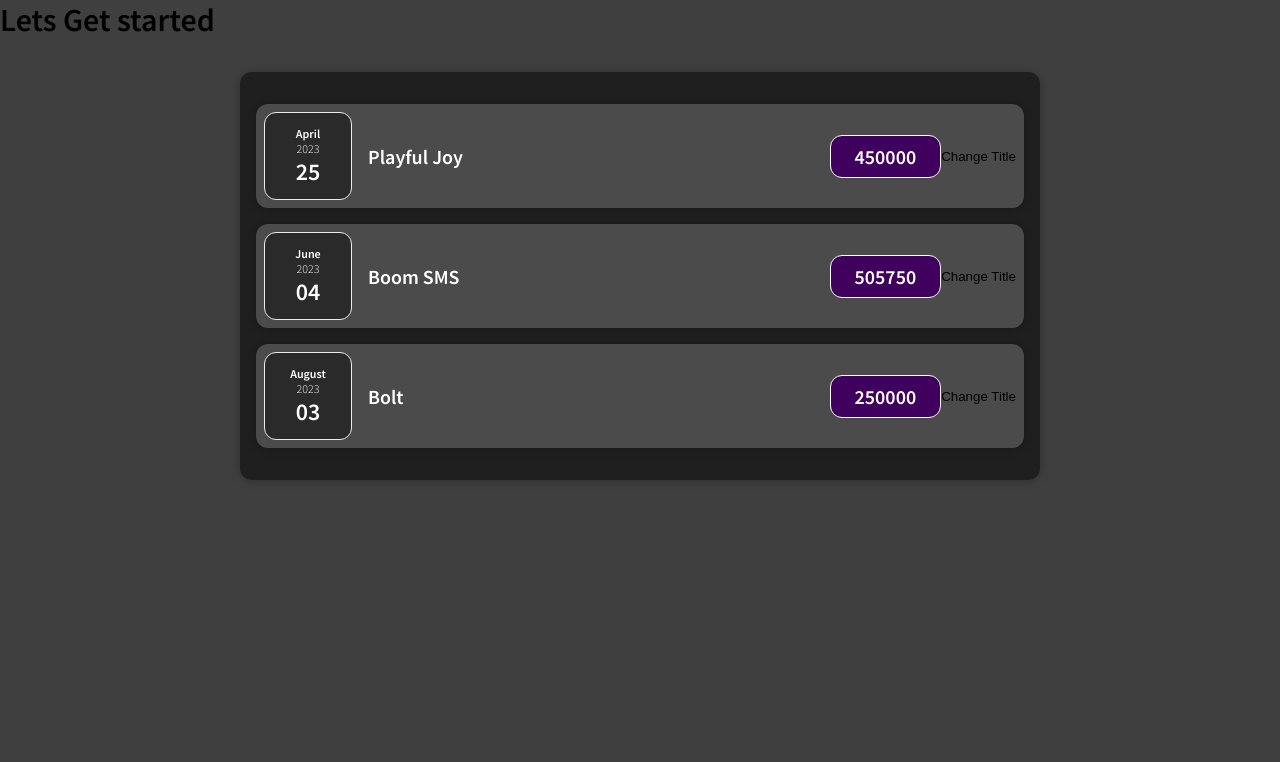
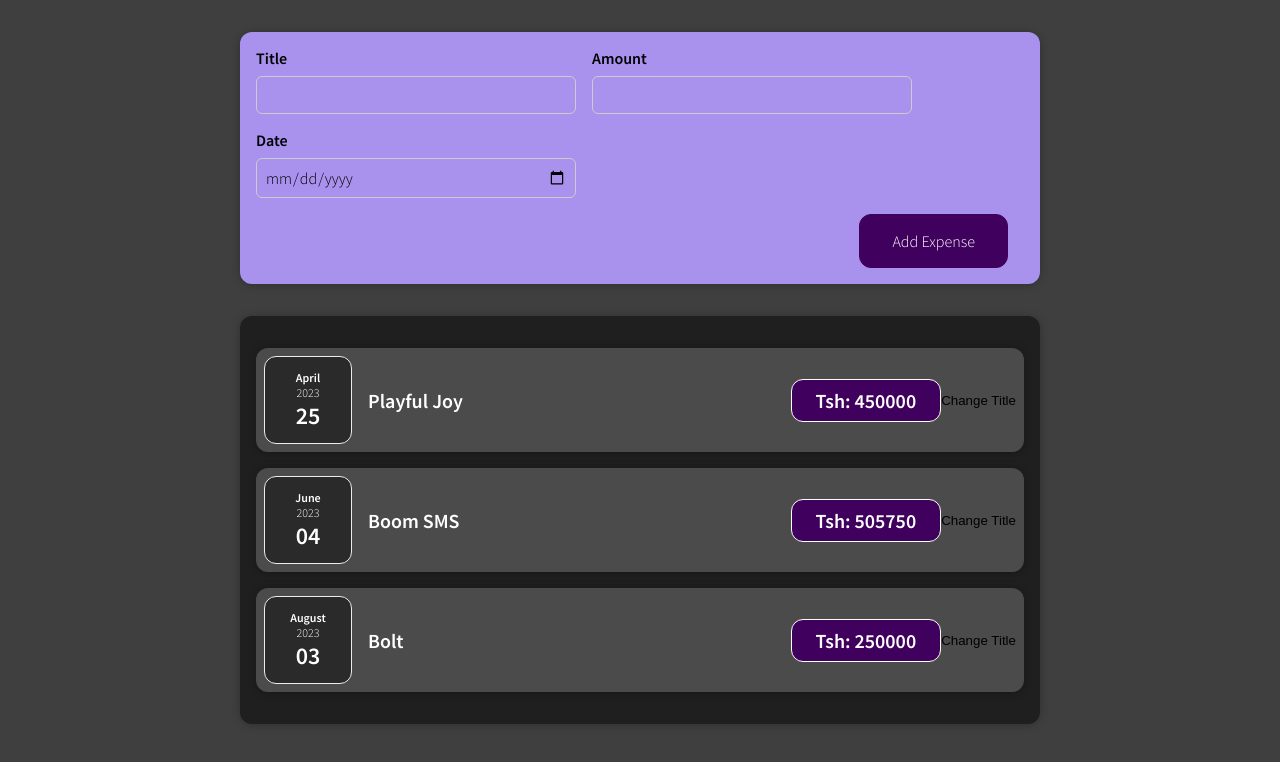
Before and after one commit to saidmtanzania/From-Zero-to-Mastery, a React (Vite) app: page / in a window 1280 px wide. Shown: the top 762 px of the page. Built offline with nearby package versions, Linux system fonts and the light colour scheme.

Commit message:
feat: implementing complex state hook

```diff
--- a/src/App.tsx
+++ b/src/App.tsx
@@ -1,4 +1,6 @@
+import NewExpense from "./components/NewExpense/NewExpense";
 import Expenses from "./components/Expenses/Expenses";
+
 function App() {
   const expenses = [
     {
@@ -22,7 +24,7 @@
   ];
   return (
     <>
-      <h1>Lets Get started</h1>
+      <NewExpense />
       <Expenses items={expenses} />
     </>
   );
--- a/src/components/Expenses/ExpenseItem.tsx
+++ b/src/components/Expenses/ExpenseItem.tsx
@@ -1,20 +1,23 @@
 /* eslint-disable @typescript-eslint/no-explicit-any */
+import { useState } from "react";
 import ExpenseDate from "./ExpenseDate";
 import Card from "../UI/Card";
 import "./ExpenseItem.css";
 
 function ExpensesItem(props: any) {
+  const [Title, setTitle] = useState(props.expenseTitle);
+  const { expenseDate, expenseAmount } = props;
+
   const clickHandler = () => {
-    console.log("Clicked!!!");
+    setTitle("Updated Here");
   };
 
-  const { expenseDate, expenseTitle, expenseAmount } = props;
   return (
     <Card className="expense-item">
       <ExpenseDate expenseDate={expenseDate} />
       <div className="expense-item__description">
-        <h2>{expenseTitle}</h2>
-        <div className="expense-item__price">{expenseAmount}</div>
+        <h2>{Title}</h2>
+        <div className="expense-item__price">{`Tsh: ${expenseAmount}`}</div>
       </div>
       <button onClick={clickHandler}>Change Title </button>
     </Card>
--- a/src/components/NewExpense/ExpenseForm.css
+++ b/src/components/NewExpense/ExpenseForm.css
@@ -0,0 +1,26 @@
+.new-expense__controls {
+  display: flex;
+  flex-wrap: wrap;
+  gap: 1rem;
+  margin-bottom: 1rem;
+  text-align: left;
+}
+
+.new-expense__control label {
+  font-weight: bold;
+  margin-bottom: 0.5rem;
+  display: block;
+}
+
+.new-expense__control input {
+  font: inherit;
+  padding: 0.5rem;
+  border-radius: 6px;
+  border: 1px solid #ccc;
+  width: 20rem;
+  max-width: 100%;
+}
+
+.new-expense__actions {
+  text-align: right;
+}
--- a/src/components/NewExpense/ExpenseForm.tsx
+++ b/src/components/NewExpense/ExpenseForm.tsx
@@ -0,0 +1,84 @@
+/* eslint-disable @typescript-eslint/no-explicit-any */
+import { useState } from "react";
+import "./ExpenseForm.css";
+
+function ExpenseForm() {
+  const [state, setState] = useState({
+    Title: "",
+    Amount: "",
+    Date: "",
+  });
+
+  const min = 0.01;
+  const step = 0.01;
+  const minDate = "2022-01-01";
+  const maxDate = "2023-12-31";
+
+  const stateChangeHandler = (event: any) => {
+    const { id, value } = event.target;
+
+    setState((preVal: any) => {
+      if (id === "title") {
+        return {
+          ...preVal,
+          Title: value,
+        };
+      } else if (id === "amount") {
+        return {
+          ...preVal,
+          Amount: value,
+        };
+      } else if (id === "date") {
+        return {
+          ...preVal,
+          Date: value,
+        };
+      }
+    });
+  };
+
+  const submitHandler = (event: any) => {
+    event.preventDefault();
+    const expenseData: any = state;
+    console.log(expenseData);
+  };
+
+  return (
+    <form onSubmit={submitHandler}>
+      <div className="new-expense__controls">
+        <div className="new-expense__control">
+          <label htmlFor="title">Title</label>
+          <input type="text" id="title" onChange={stateChangeHandler} />
+        </div>
+
+        <div className="new-expense__control">
+          <label htmlFor="amount">Amount</label>
+          <input
+            type="number"
+            id="amount"
+            min={min}
+            step={step}
+            onChange={stateChangeHandler}
+          />
+        </div>
+
+        <div className="new-expense__control">
+          <label htmlFor="date">Date</label>
+          <input
+            type="date"
+            id="date"
+            min={minDate}
+            max={maxDate}
+            onChange={stateChangeHandler}
+          />
+        </div>
+      </div>
+
+      <div className="new-expense__actions">
+        <button type="submit">Add Expense</button>
+      </div>
+    </form>
+  );
+}
+
+export default ExpenseForm;
--- a/src/components/NewExpense/NewExpense.css
+++ b/src/components/NewExpense/NewExpense.css
@@ -0,0 +1,38 @@
+.new-expense {
+  background-color: #a892ee;
+  padding: 1rem;
+  margin: 2rem auto;
+  width: 50rem;
+  max-width: 95%;
+  border-radius: 12px;
+  text-align: center;
+  box-shadow: 0 1px 8px rgba(0, 0, 0, 0.25);
+}
+
+.new-expense button {
+  font: inherit;
+  cursor: pointer;
+  padding: 1rem 2rem;
+  border: 1px solid #40005d;
+  background-color: #40005d;
+  color: white;
+  border-radius: 12px;
+  margin-right: 1rem;
+}
+
+.new-expense button:hover,
+.new-expense button:active {
+  background-color: #510674;
+  border-color: #510674;
+}
+
+.new-expense button.alternative {
+  color: #220131;
+  border-color: transparent;
+  background-color: transparent;
+}
+
+.new-expense button.alternative:hover,
+.new-expense button.alternative:active {
+  background-color: #ddb3f8;
+}
--- a/src/components/NewExpense/NewExpense.tsx
+++ b/src/components/NewExpense/NewExpense.tsx
@@ -0,0 +1,12 @@
+import ExpenseForm from "./ExpenseForm";
+import "./NewExpense.css";
+
+function NewExpense() {
+  return (
+    <div className="new-expense">
+      <ExpenseForm />
+    </div>
+  );
+}
+
+export default NewExpense;
```
